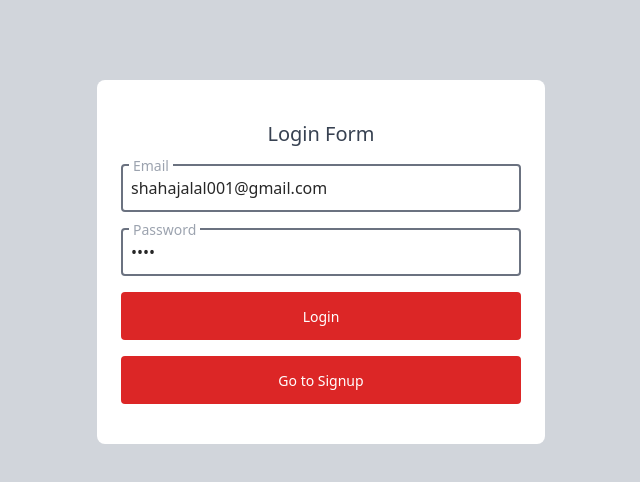
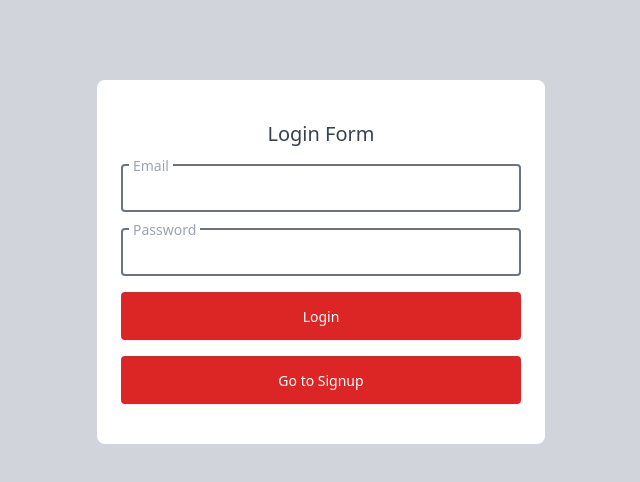
Before and after one commit to shahajalal001/PolyUnoReactTest, a Next.js app: page /login in a window 1280 px wide. Shown: the top 482 px of the page, without its empty margins (319-959 px from the left). Built offline with nearby package versions, Linux system fonts and the light colour scheme.

Commit message:
default email and pass remove form login

```diff
--- a/pages/login.js
+++ b/pages/login.js
@@ -5,8 +5,8 @@ import Swal from "sweetalert2";
 import Cookies from 'js-cookie'
 const Login = () => {
     const router = useRouter()
-    const [email, setEmail] = useState('shahajalal001@gmail.com')
-    const [password, setPassword] = useState('1234')
+    const [email, setEmail] = useState('')
+    const [password, setPassword] = useState('')
     const onEmailChange = (event) => {
         event.preventDefault();
         event.persist();
```
